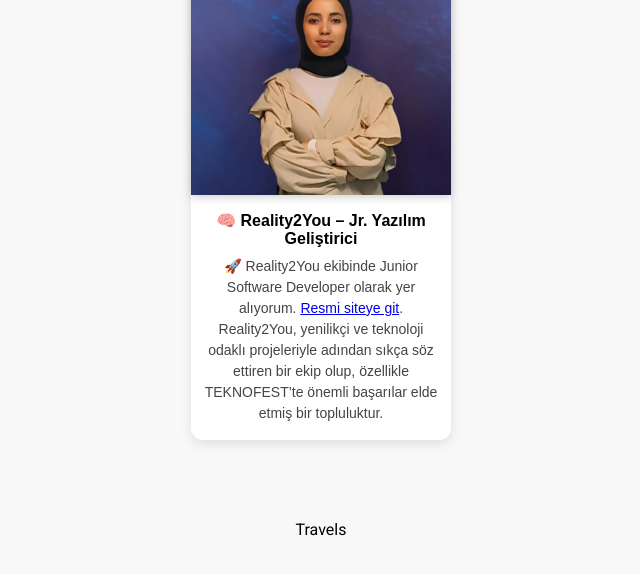
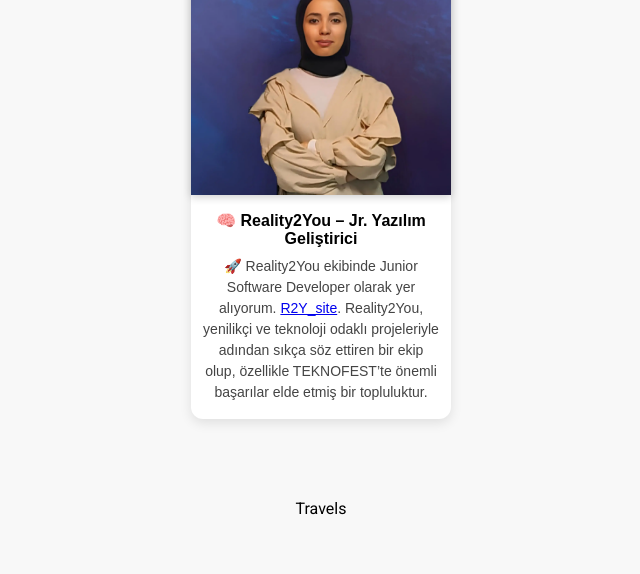
Before and after one commit to mervecplt/mervecplt.github.io, a plain HTML site: page index.html in a window 1280 px wide. Shown: the part 2416-2990 px from the top of the page, without its empty margins (355-995 px from the left). Drawn offline with Linux system fonts and the light colour scheme.

Commit message:
Update index.html

```diff
--- a/index.html
+++ b/index.html
@@ -103,7 +103,7 @@
     <img src="channel-pictures/RTY.png" alt="Reality2You Projesi" class="experience-img">
   </div>
   <h3>🧠 Reality2You – Jr. Yazılım Geliştirici</h3>
-  <p>🚀 Reality2You ekibinde Junior Software Developer olarak yer alıyorum. <a href="https://www.reality2you.com/hakkimizda/merve-canpolat/" target="_blank">Resmi siteye git</a>. Reality2You, yenilikçi ve teknoloji odaklı projeleriyle adından sıkça söz ettiren bir ekip olup, özellikle TEKNOFEST’te önemli başarılar elde etmiş bir topluluktur.</p>
+  <p>🚀 Reality2You ekibinde Junior Software Developer olarak yer alıyorum. <a href="https://www.reality2you.com/hakkimizda/merve-canpolat/" target="_blank">R2Y_site</a>. Reality2You, yenilikçi ve teknoloji odaklı projeleriyle adından sıkça söz ettiren bir ekip olup, özellikle TEKNOFEST’te önemli başarılar elde etmiş bir topluluktur.</p>
 </div>
 
 
```
